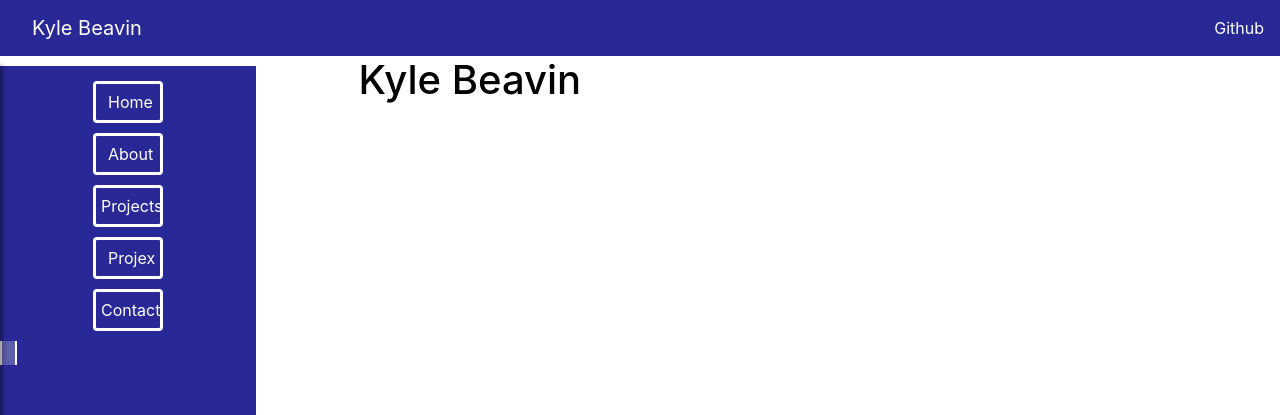
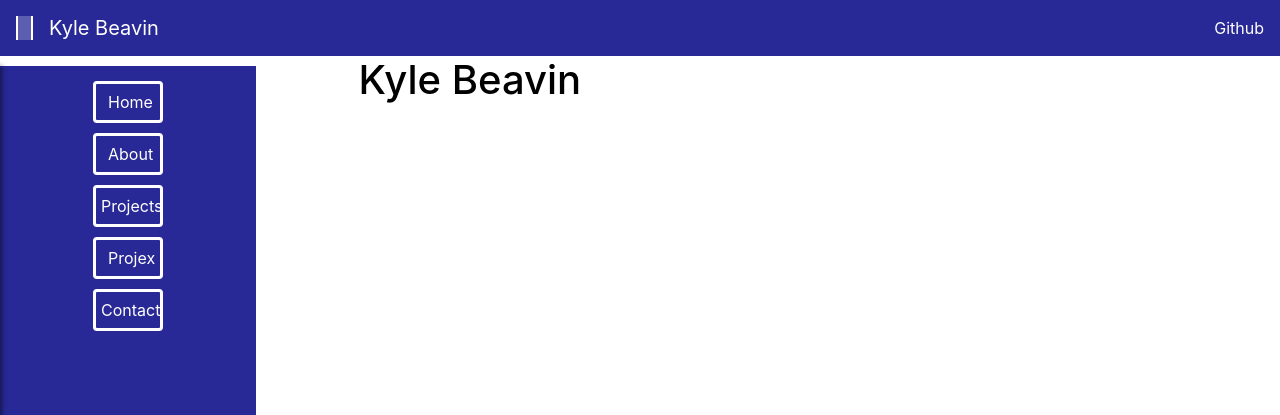
Before and after one commit to kylebeavin/Portfolio_2.0, a React (Create React App) app: page / in a window 1280 px wide. Shown: the top 415 px of the page. Built offline with nearby package versions, Linux system fonts and the light colour scheme; the HTML template or start-up script is replaced by a standard one.

Commit message:
sidedrawer

```diff
--- a/src/components/side-drawer/SideDrawer.js
+++ b/src/components/side-drawer/SideDrawer.js
@@ -16,7 +16,6 @@ const SideDrawer = props => {
                     <li><Link to="/3"><Button className="sideButton" outline color="secondary">project</Button></Link></li>
                     <li><Link to="/4"><Button className="sideButton" outline color="secondary">project</Button></Link></li>
                     <li><Link to="/5"><Button className="sideButton" outline color="secondary">project</Button></Link></li>
-                    <li><DrawerToggleButton /></li>
                 </ul>
         </nav>
     );
--- a/src/components/site/Header.js
+++ b/src/components/site/Header.js
@@ -8,7 +8,7 @@ class Header extends Component {
     return (
       <header>
         <Navbar className="header">
-          {/* <DrawerToggleButton click={this.props.drawerClickHandler}/> */}
+          <DrawerToggleButton click={this.props.drawerToggleClickHandler}/>
           <NavbarBrand href="/">Kyle Beavin</NavbarBrand>
           <Nav className="ml-auto" navbar>
             <NavItem>
--- a/src/components/site/Sidebar.js
+++ b/src/components/site/Sidebar.js
@@ -14,7 +14,6 @@ const Sidebar = () => (
        <li><Link to="/projects"><Button className="sideButton longButton" outline color="secondary">Projects</Button></Link></li>
        <li><Link to="/projex"><Button className="sideButton" outline color="secondary">Projex</Button></Link></li>
        <li><Link to="/contact"><Button className="sideButton longButton" outline color="secondary">Contact</Button></Link></li>
-       <li><DrawerToggleButton /></li>
       </ul>
     </div>
     <div className="sidebar-route">
```
